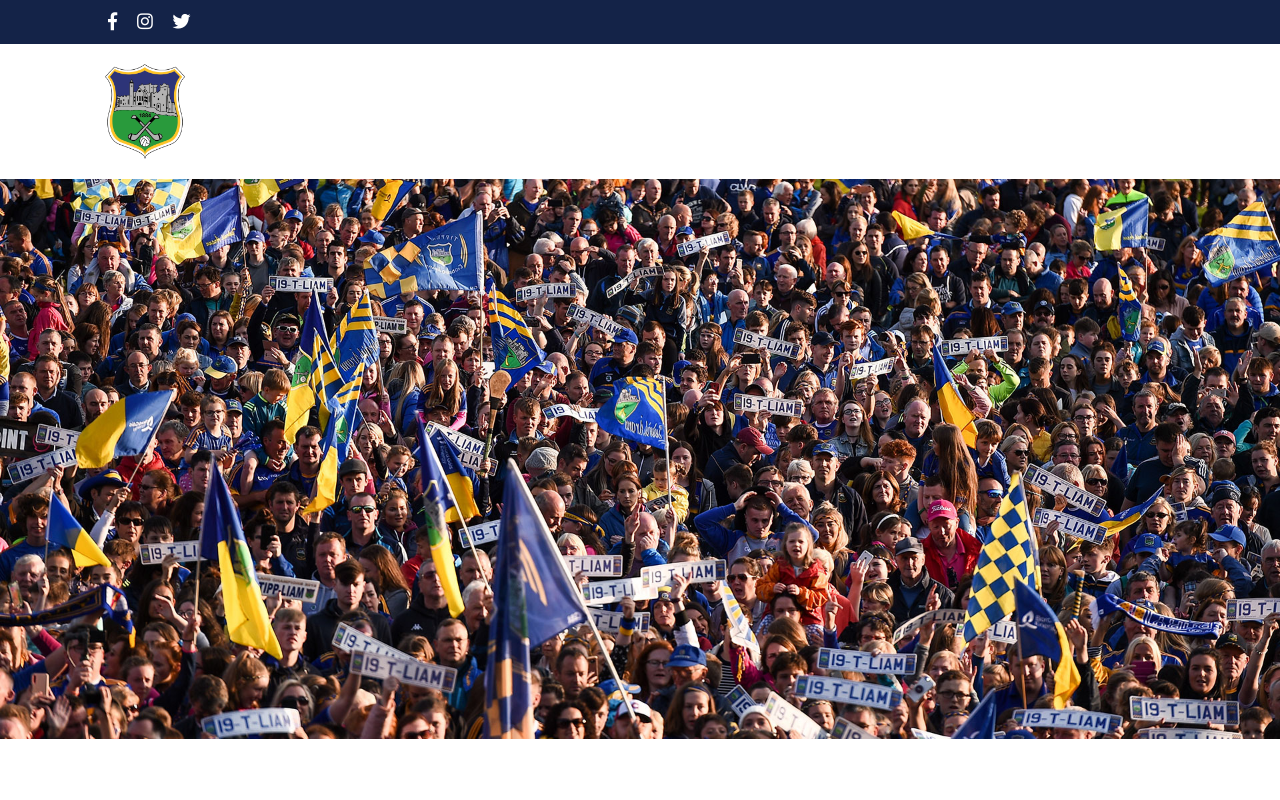
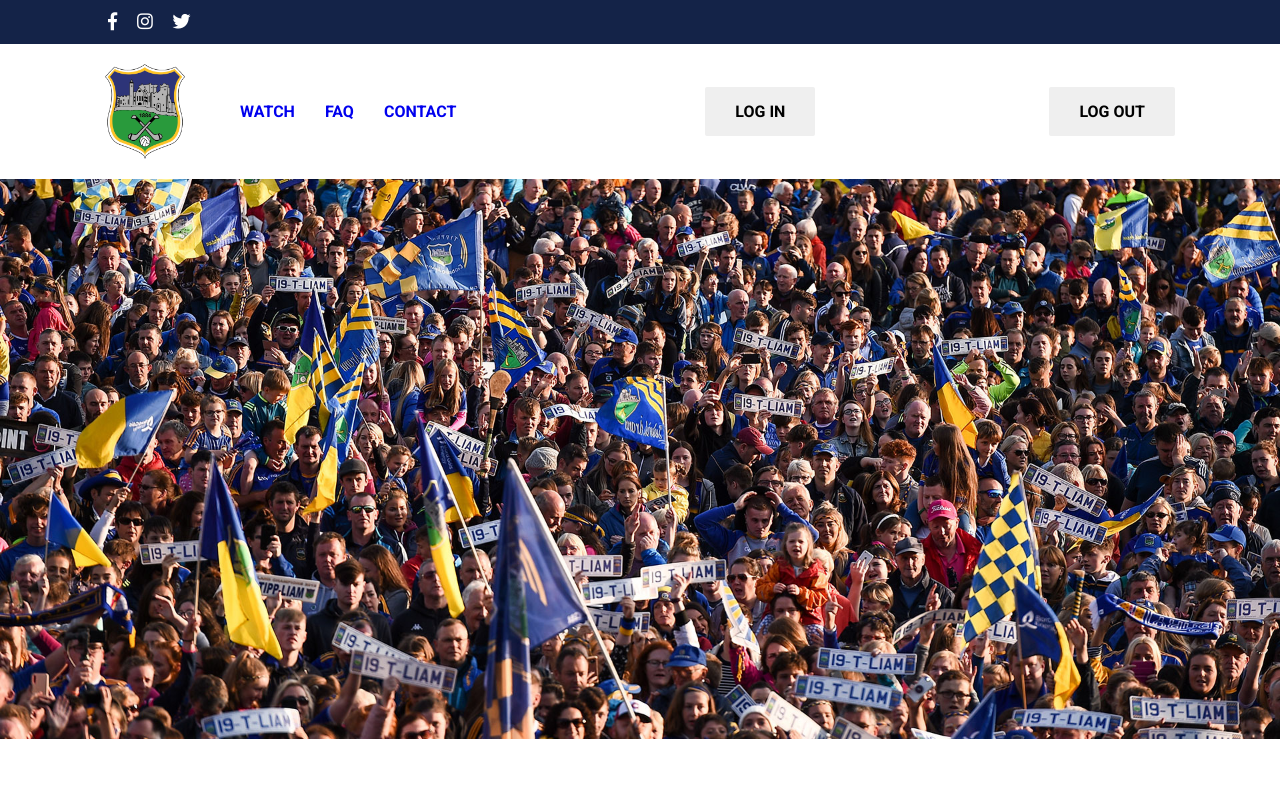
Before and after one commit to inplayer-client-success/tipperary, a plain HTML site: page item.html in a window 1280 px wide. Shown: the top 800 px of the page. Drawn offline with nearby package versions, Linux system fonts and the light colour scheme; a script that the page names is missing.

Commit message:
navbar solved

```diff
--- a/item.html
+++ b/item.html
@@ -55,7 +55,7 @@
         <img class="logo" src="img/logo.png" alt="logo">
         <!-- <p>Rugby Match</p> -->
       </a>
-      <ul id="menu" class="animated slideOutUp">
+      <ul id="menu" class="animated slideOutUp visible">
         <li> <a href="#watch" class="page-scroll">Watch</a> </li>
         <li> <a href="#faq" class="page-scroll">FAQ</a> </li>
         <li> <a href="#footer" class="page-scroll">Contact</a> </li>
```
